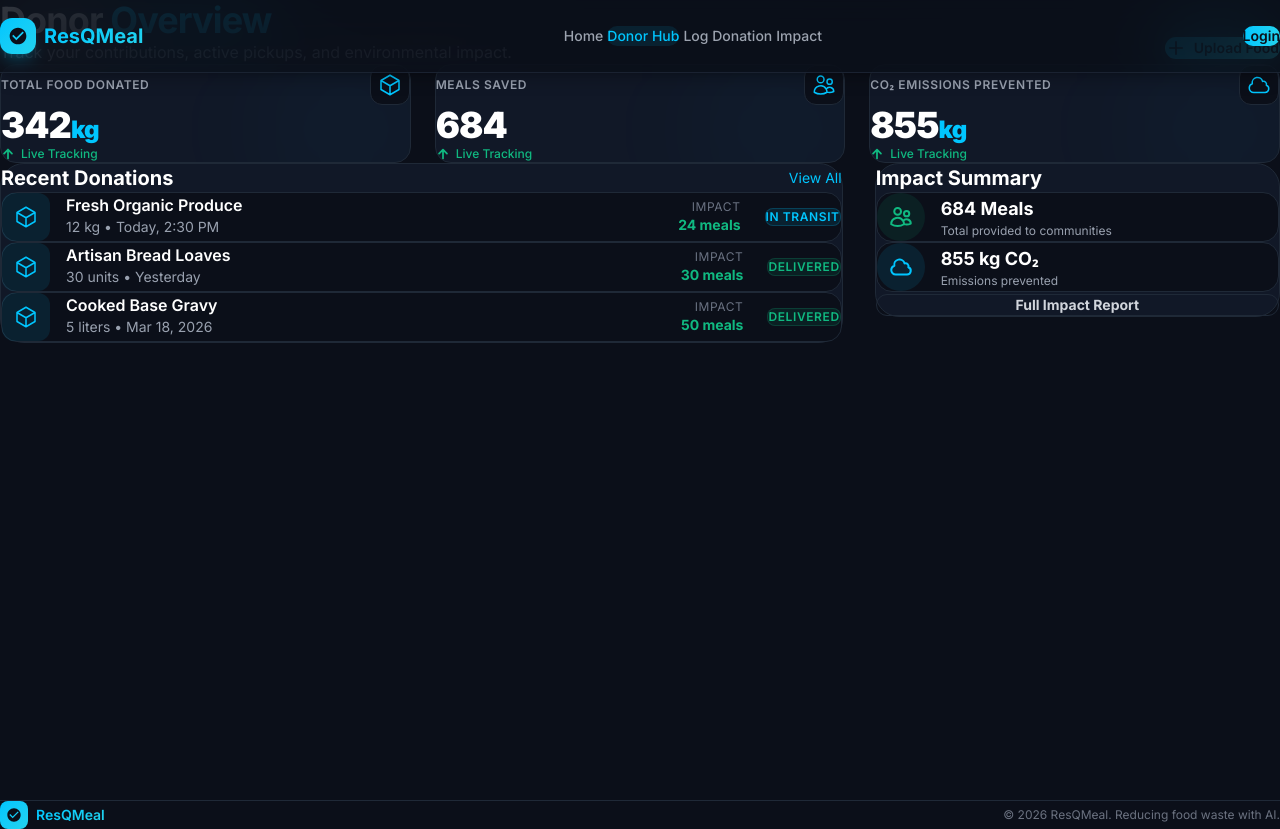
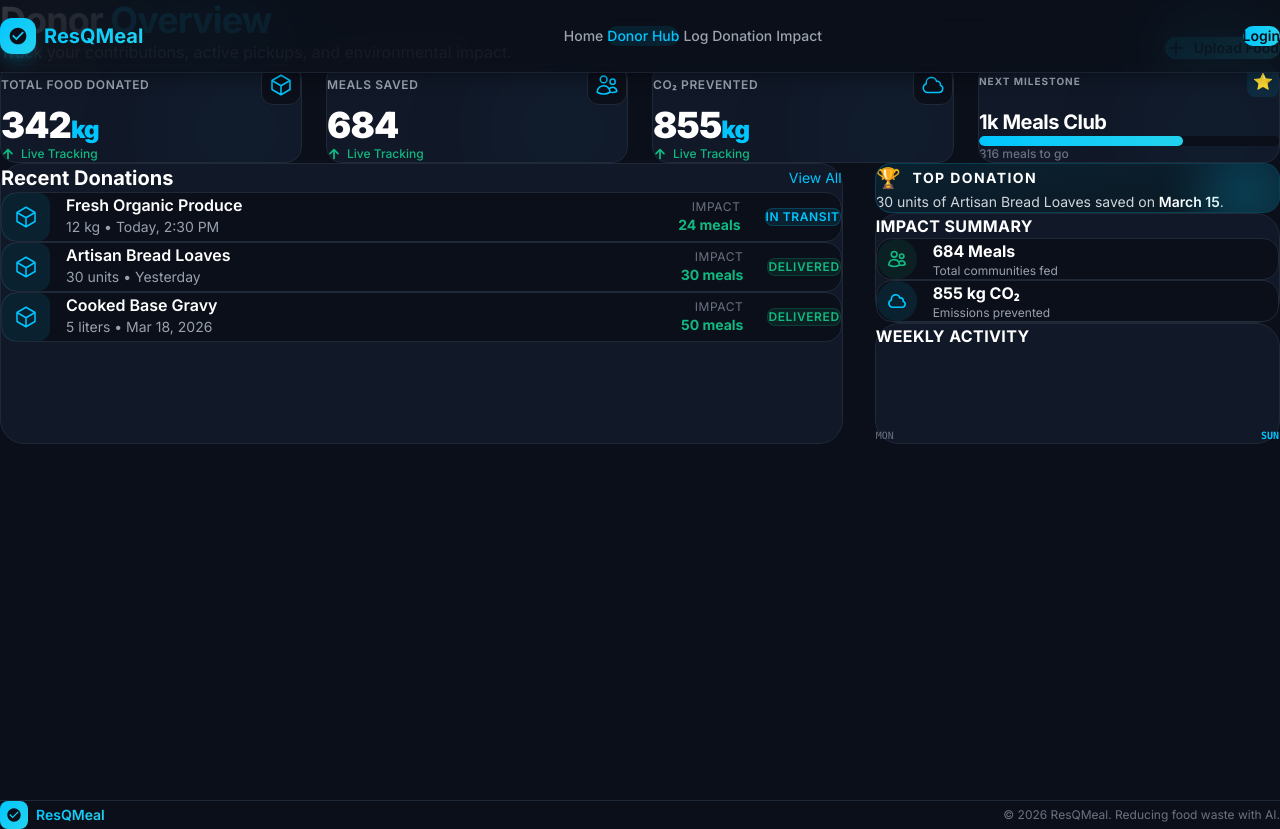
Before and after one commit to swapnilhingane18/resqmealai, a React (Vite) app: page /donor/dashboard in a window 1280 px wide. Built offline with nearby package versions, Linux system fonts and the light colour scheme.

Commit message:
feat: enhance dashboard with additional data sections and improved content density

```diff
--- a/src/donor/pages/DonorDashboard.jsx
+++ b/src/donor/pages/DonorDashboard.jsx
@@ -37,7 +37,7 @@
         </motion.div>
 
         {/* Stats Grid */}
-        <div className="grid grid-cols-1 sm:grid-cols-3 gap-6 mb-12">
+        <div className="grid grid-cols-1 md:grid-cols-2 lg:grid-cols-4 gap-6 mb-10">
           <StatsCard
             index={0}
             title="Total Food Donated"
@@ -53,11 +53,35 @@
           />
           <StatsCard
             index={2}
-            title="CO₂ Emissions Prevented"
+            title="CO₂ Prevented"
             value="855"
             suffix="kg"
             icon={<svg className="w-6 h-6 text-primary" fill="none" viewBox="0 0 24 24" stroke="currentColor" strokeWidth={1.5}><path strokeLinecap="round" strokeLinejoin="round" d="M2.25 15a4.5 4.5 0 004.5 4.5H18a3.75 3.75 0 001.332-7.257 3 3 0 00-3.758-3.848 5.25 5.25 0 00-10.233 2.33A4.502 4.502 0 002.25 15z" /></svg>}
           />
+          {/* Progress Indicator Card */}
+          <motion.div
+            initial={{ opacity: 0, scale: 0.95, y: 15 }}
+            animate={{ opacity: 1, scale: 1, y: 0 }}
+            transition={{ duration: 0.5, delay: 0.3, ease: 'easeOut' }}
+            className="bg-[#111827] border border-[#1f2937] hover:border-primary/30 rounded-2xl p-6 group transition-all duration-300 relative overflow-hidden"
+          >
+            <div className="absolute top-0 right-0 w-32 h-32 bg-primary/5 rounded-full blur-3xl group-hover:bg-primary/10 transition-colors" />
+            <div className="relative z-10 flex flex-col justify-between h-full">
+              <div className="flex items-center justify-between mb-4">
+                <p className="text-[10px] font-bold text-gray-400 uppercase tracking-widest">Next Milestone</p>
+                <div className="w-8 h-8 rounded-lg bg-primary/10 flex items-center justify-center text-primary">
+                  ⭐
+                </div>
+              </div>
+              <div>
+                <p className="text-xl font-bold text-white mb-2 tracking-tight">1k Meals Club</p>
+                <div className="w-full bg-[#0B0F19] rounded-full h-2.5 mb-1.5 overflow-hidden">
+                  <div className="bg-gradient-to-r from-primary to-secondary h-2.5 rounded-full" style={{ width: '68%' }} />
+                </div>
+                <p className="text-xs text-gray-500 font-medium">316 meals to go</p>
+              </div>
+            </div>
+          </motion.div>
         </div>
 
         {/* Main Content Grid */}
@@ -118,45 +142,87 @@
             </motion.div>
           </div>
 
-          {/* Right Column: Impact Summary */}
-          <div className="lg:col-span-1 space-y-8">
+          {/* Right Column: Impact Summary & Density Additions */}
+          <div className="lg:col-span-1 space-y-6">
+
+            {/* Top Highlight Card */}
+            <motion.div
+              initial={{ opacity: 0, y: 20 }}
+              whileInView={{ opacity: 1, y: 0 }}
+              viewport={{ once: true }}
+              className="bg-gradient-to-br from-primary/10 to-secondary/5 border border-primary/20 rounded-2xl p-5 relative overflow-hidden"
+            >
+              <div className="absolute -right-4 -top-4 w-24 h-24 bg-primary/20 blur-xl rounded-full" />
+              <div className="flex items-center gap-3 mb-2">
+                <span className="text-xl">🏆</span>
+                <h3 className="text-sm font-bold text-white tracking-widest uppercase">Top Donation</h3>
+              </div>
+              <p className="text-gray-300 text-sm">30 units of Artisan Bread Loaves saved on <span className="text-white font-semibold">March 15</span>.</p>
+            </motion.div>
+
+            {/* Impact Summary */}
             <motion.div
               initial={{ opacity: 0, y: 30 }}
               whileInView={{ opacity: 1, y: 0 }}
-              viewport={{ once: true, margin: "-50px" }}
-              transition={{ duration: 0.5, delay: 0.2, ease: 'easeOut' }}
-              className="bg-[#111827] border border-[#1f2937] rounded-3xl p-6 sm:p-8"
+              viewport={{ once: true }}
+              transition={{ duration: 0.5, delay: 0.1, ease: 'easeOut' }}
+              className="bg-[#111827] border border-[#1f2937] rounded-3xl p-6"
             >
-              <h2 className="text-xl font-bold text-white mb-6">Impact Summary</h2>
-              <div className="space-y-6">
-                <div className="p-5 rounded-2xl bg-[#0B0F19] border border-[#1f2937] flex items-center gap-4">
-                  <div className="w-12 h-12 rounded-full bg-success/10 flex items-center justify-center text-success shrink-0">
-                    <svg className="w-6 h-6" fill="none" viewBox="0 0 24 24" stroke="currentColor" strokeWidth={2}>
+              <h2 className="text-base font-bold text-white mb-5 uppercase tracking-wide">Impact Summary</h2>
+              <div className="space-y-4">
+                <div className="p-4 rounded-2xl bg-[#0B0F19] border border-[#1f2937] flex items-center gap-4">
+                  <div className="w-10 h-10 rounded-full bg-success/10 flex items-center justify-center text-success shrink-0">
+                    <svg className="w-5 h-5" fill="none" viewBox="0 0 24 24" stroke="currentColor" strokeWidth={2}>
                       <path strokeLinecap="round" strokeLinejoin="round" d="M15 19.128a9.38 9.38 0 002.625.372 9.337 9.337 0 004.121-.952 4.125 4.125 0 00-7.533-2.493M15 19.128v-.003c0-1.113-.285-2.16-.786-3.07M15 19.128v.106A12.318 12.318 0 018.624 21c-2.331 0-4.512-.645-6.374-1.766l-.001-.109a6.375 6.375 0 0111.964-3.07M12 6.375a3.375 3.375 0 11-6.75 0 3.375 3.375 0 016.75 0zm8.25 2.25a2.625 2.625 0 11-5.25 0 2.625 2.625 0 015.25 0z" />
                     </svg>
                   </div>
                   <div>
-                    <h3 className="text-white font-bold text-lg">684 Meals</h3>
-                    <p className="text-xs text-gray-400 mt-0.5">Total provided to communities</p>
+                    <h3 className="text-white font-bold text-base">684 Meals</h3>
+                    <p className="text-xs text-gray-400">Total communities fed</p>
                   </div>
                 </div>
 
-                <div className="p-5 rounded-2xl bg-[#0B0F19] border border-[#1f2937] flex items-center gap-4">
-                  <div className="w-12 h-12 rounded-full bg-primary/10 flex items-center justify-center text-primary shrink-0">
-                    <svg className="w-6 h-6" fill="none" viewBox="0 0 24 24" stroke="currentColor" strokeWidth={2}>
+                <div className="p-4 rounded-2xl bg-[#0B0F19] border border-[#1f2937] flex items-center gap-4">
+                  <div className="w-10 h-10 rounded-full bg-primary/10 flex items-center justify-center text-primary shrink-0">
+                    <svg className="w-5 h-5" fill="none" viewBox="0 0 24 24" stroke="currentColor" strokeWidth={2}>
                       <path strokeLinecap="round" strokeLinejoin="round" d="M2.25 15a4.5 4.5 0 004.5 4.5H18a3.75 3.75 0 001.332-7.257 3 3 0 00-3.758-3.848 5.25 5.25 0 00-10.233 2.33A4.502 4.502 0 002.25 15z" />
                     </svg>
                   </div>
                   <div>
-                    <h3 className="text-white font-bold text-lg">855 kg CO₂</h3>
-                    <p className="text-xs text-gray-400 mt-0.5">Emissions prevented</p>
+                    <h3 className="text-white font-bold text-base">855 kg CO₂</h3>
+                    <p className="text-xs text-gray-400">Emissions prevented</p>
                   </div>
                 </div>
               </div>
-              <button className="w-full mt-6 py-3 rounded-xl border border-[#1f2937] text-sm text-gray-300 font-bold hover:bg-[#1f2937]/50 hover:text-white transition-all">
-                Full Impact Report
-              </button>
             </motion.div>
+
+            {/* Weekly Activity */}
+            <motion.div
+              initial={{ opacity: 0, y: 30 }}
+              whileInView={{ opacity: 1, y: 0 }}
+              viewport={{ once: true }}
+              transition={{ duration: 0.5, delay: 0.2, ease: 'easeOut' }}
+              className="bg-[#111827] border border-[#1f2937] rounded-3xl p-6"
+            >
+              <h2 className="text-base font-bold text-white mb-4 uppercase tracking-wide">Weekly Activity</h2>
+              <div className="flex items-end justify-between h-20 gap-2 px-1">
+                {[4, 7, 3, 8, 5, 10, 6].map((h, i) => (
+                  <div key={i} className="w-full bg-[#0B0F19] rounded-t-md relative group">
+                    <motion.div
+                      initial={{ height: 0 }}
+                      whileInView={{ height: `${h * 10}%` }}
+                      transition={{ duration: 0.8, delay: i * 0.1 }}
+                      className={`absolute bottom-0 w-full rounded-t-md ${i === 6 ? 'bg-primary' : 'bg-[#1f2937] group-hover:bg-primary/50'} transition-colors`}
+                    />
+                  </div>
+                ))}
+              </div>
+              <div className="flex justify-between mt-3 text-[10px] font-mono text-gray-500 uppercase">
+                <span>Mon</span>
+                <span className="text-primary font-bold">Sun</span>
+              </div>
+            </motion.div>
+
           </div>
         </div>
 
```
